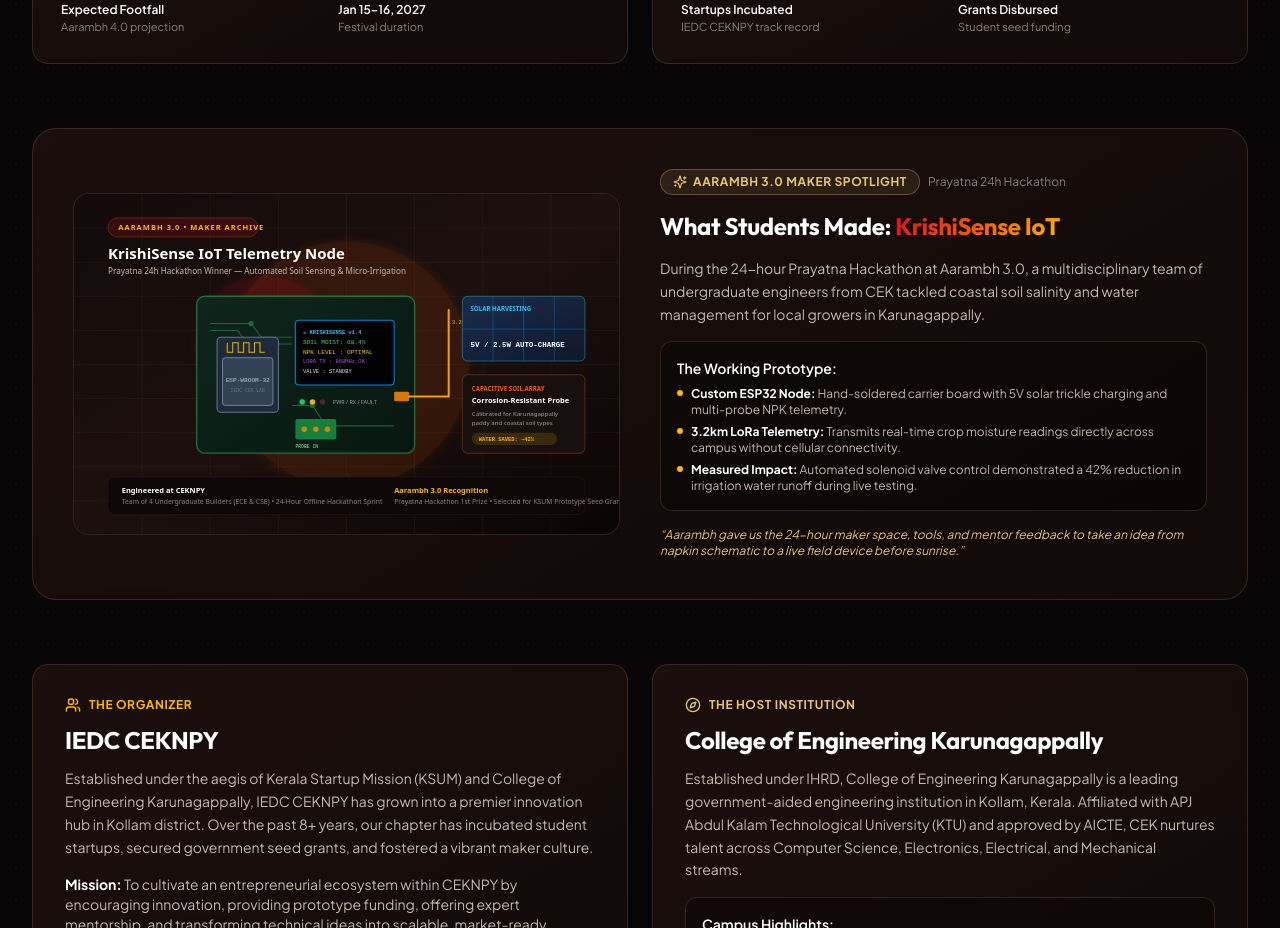
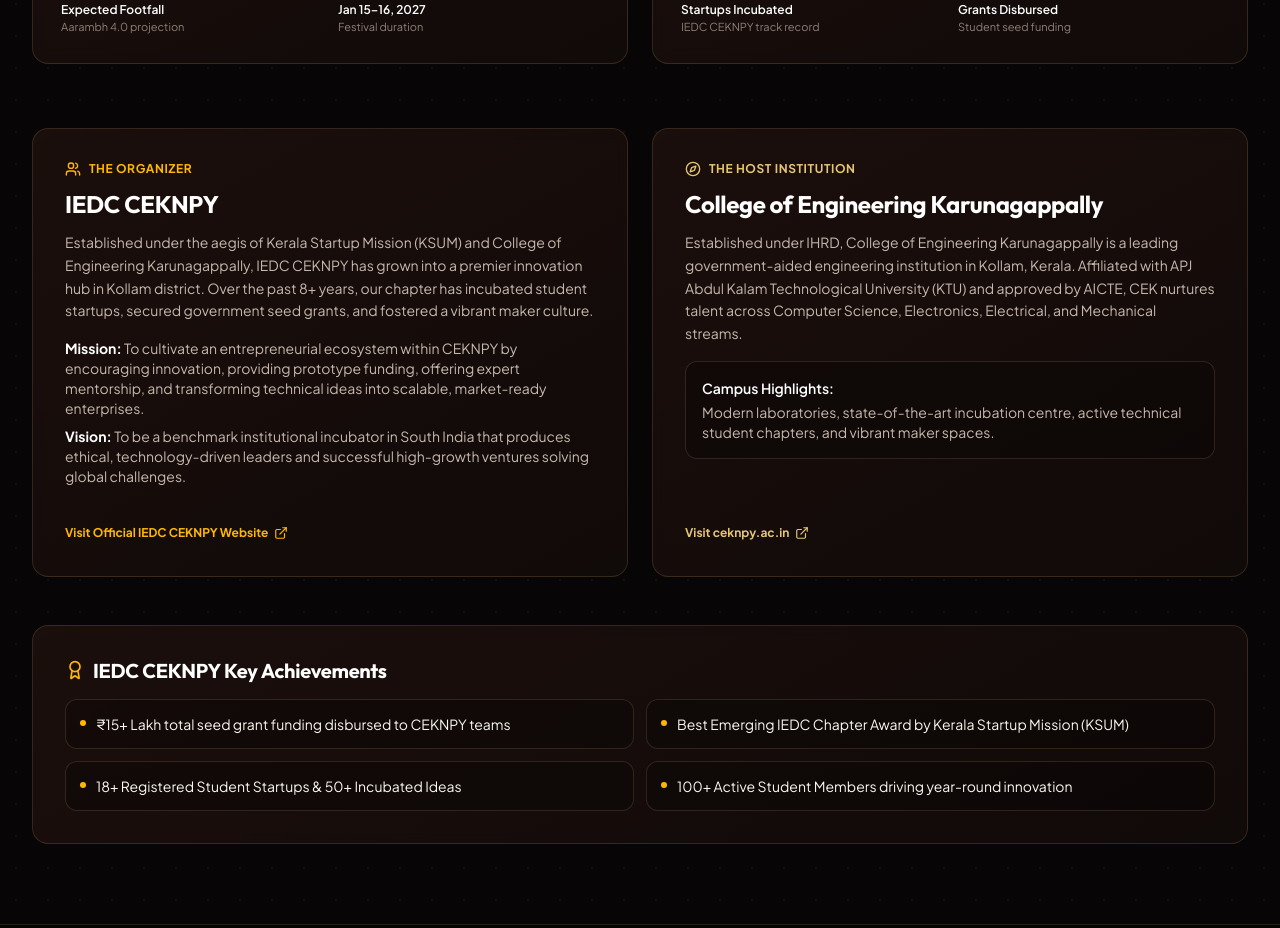
Before and after one commit to abhishekr-git/aarambh4.0, a Next.js app: page /about in a window 1280 px wide. Shown: the part 940-1868 px from the top of the page. Built offline with nearby package versions, Linux system fonts and the light colour scheme.

Commit message:
remove: Aarambh 3.0 Maker Spotlight and Prayatna 24h Hackathon references

```diff
--- a/src/app/about/page.tsx
+++ b/src/app/about/page.tsx
@@ -1,7 +1,7 @@
 import type { Metadata } from "next";
 import Image from "next/image";
 import Link from "next/link";
-import { ArrowRight, Award, Compass, ExternalLink, Flame, Lightbulb, Sparkles, Users } from "lucide-react";
+import { ArrowRight, Award, Compass, ExternalLink, Flame, Users } from "lucide-react";
 import {
   FESTIVAL_METRICS,
   IEDC_PROFILE,
@@ -141,66 +141,7 @@ export default function AboutPage() {
         </ScrollReveal>
       </div>
 
-      {/* 4. Previous Edition Spotlight: What Students Made at Aarambh */}
-      <ScrollReveal className="mt-16">
-        <div className="glass-card relative overflow-hidden rounded-3xl border border-[var(--border-strong)]/40 p-6 sm:p-8 lg:p-10">
-          <div className="grid grid-cols-1 items-center gap-8 lg:grid-cols-12 lg:gap-10">
-            {/* Visual: KrishiSense Hardware Blueprint */}
-            <div className="relative aspect-[16/10] w-full overflow-hidden rounded-2xl border border-[var(--border-subtle)] bg-black/40 lg:col-span-6">
-              <Image
-                src="/images/placeholders/prayatna-prototype.svg"
-                alt="KrishiSense IoT Soil Telemetry Node engineered by CEK students at Aarambh 3.0"
-                fill
-                sizes="(max-width: 640px) 100vw, (max-width: 1024px) 50vw, 40vw"
-                className="object-cover"
-              />
-            </div>
-
-            {/* Story & Technical Breakdown */}
-            <div className="space-y-4 lg:col-span-6">
-              <div className="flex flex-wrap items-center gap-2">
-                <span className="inline-flex items-center gap-1.5 rounded-full border border-[var(--brand-gold)]/30 bg-[var(--brand-gold)]/10 px-3 py-1 text-xs font-bold uppercase tracking-wider text-[var(--brand-gold)]">
-                  <Sparkles className="h-3.5 w-3.5" aria-hidden="true" />
-                  Aarambh 3.0 Maker Spotlight
-                </span>
-                <span className="text-xs text-[var(--text-muted)]">Prayatna 24h Hackathon</span>
-              </div>
-
-              <h2 className="text-xl font-bold text-white sm:text-2xl">
-                What Students Made: <span className="gradient-text">KrishiSense IoT</span>
-              </h2>
-
-              <p className="text-xs leading-relaxed text-[var(--text-secondary)] sm:text-sm">
-                During the 24-hour Prayatna Hackathon at Aarambh 3.0, a multidisciplinary team of undergraduate engineers from CEK tackled coastal soil salinity and water management for local growers in Karunagappally.
-              </p>
-
-              <div className="space-y-2 rounded-xl border border-[var(--border-subtle)] bg-black/30 p-4 text-xs text-[var(--text-secondary)] sm:text-sm">
-                <p className="font-semibold text-white">The Working Prototype:</p>
-                <ul className="space-y-1.5 text-xs text-[var(--text-secondary)]">
-                  <li className="flex items-start gap-2">
-                    <span className="mt-1 h-1.5 w-1.5 shrink-0 rounded-full bg-[var(--brand-secondary)]" aria-hidden="true" />
-                    <span><strong className="text-white">Custom ESP32 Node:</strong> Hand-soldered carrier board with 5V solar trickle charging and multi-probe NPK telemetry.</span>
-                  </li>
-                  <li className="flex items-start gap-2">
-                    <span className="mt-1 h-1.5 w-1.5 shrink-0 rounded-full bg-[var(--brand-secondary)]" aria-hidden="true" />
-                    <span><strong className="text-white">3.2km LoRa Telemetry:</strong> Transmits real-time crop moisture readings directly across campus without cellular connectivity.</span>
-                  </li>
-                  <li className="flex items-start gap-2">
-                    <span className="mt-1 h-1.5 w-1.5 shrink-0 rounded-full bg-[var(--brand-secondary)]" aria-hidden="true" />
-                    <span><strong className="text-white">Measured Impact:</strong> Automated solenoid valve control demonstrated a 42% reduction in irrigation water runoff during live testing.</span>
-                  </li>
-                </ul>
-              </div>
-
-              <p className="text-xs italic text-[var(--brand-gold)]">
-                &ldquo;Aarambh gave us the 24-hour maker space, tools, and mentor feedback to take an idea from napkin schematic to a live field device before sunrise.&rdquo;
-              </p>
-            </div>
-          </div>
-        </div>
-      </ScrollReveal>
-
-      {/* 5. The Host & Chapter: IEDC CEKNPY & College Details */}
+      {/* 3. The Host & Chapter: IEDC CEKNPY & College Details */}
       <div className="mt-16 grid grid-cols-1 gap-6 lg:grid-cols-2">
         <ScrollReveal>
           <div className="glass-card flex h-full flex-col justify-between rounded-2xl p-6 sm:p-8">
@@ -273,7 +214,7 @@ export default function AboutPage() {
         </ScrollReveal>
       </div>
 
-      {/* 6. Key Verified Chapter Milestones */}
+      {/* 4. Key Verified Chapter Milestones */}
       <ScrollReveal className="mt-12">
         <div className="glass-card rounded-2xl p-6 sm:p-8">
           <div className="mb-4 flex items-center gap-2 text-[var(--brand-gold)]">
--- a/src/data/gallery.ts
+++ b/src/data/gallery.ts
@@ -7,19 +7,7 @@ import type { GalleryItem } from "@/types";
  * When items are added, the gallery page renders an accessible lightbox grid
  * with full keyboard navigation (Esc, Arrow keys).
  */
-export const GALLERY_ITEMS: GalleryItem[] = [
-  {
-    id: "gal-prayatna-krishisense",
-    title: "KrishiSense IoT Soil Telemetry Node",
-    edition: "Aarambh 3.0",
-    category: "Hackathon",
-    caption:
-      "Engineered in 24 hours at the Prayatna Hackathon by CEK student makers: a solar-assisted LoRa soil telemetry and automated micro-irrigation station for local farmers.",
-    image: "/images/placeholders/prayatna-prototype.svg",
-    aspect: "wide",
-    published: true,
-  },
-];
+export const GALLERY_ITEMS: GalleryItem[] = [];
 
 export function getPublishedGalleryItems(): GalleryItem[] {
   return GALLERY_ITEMS.filter((item) => item.published !== false);
```
Also changed, not shown: public/images/placeholders/prayatna-prototype.svg (deleted), 1 other file (tests, documents, lock files or other folders).
